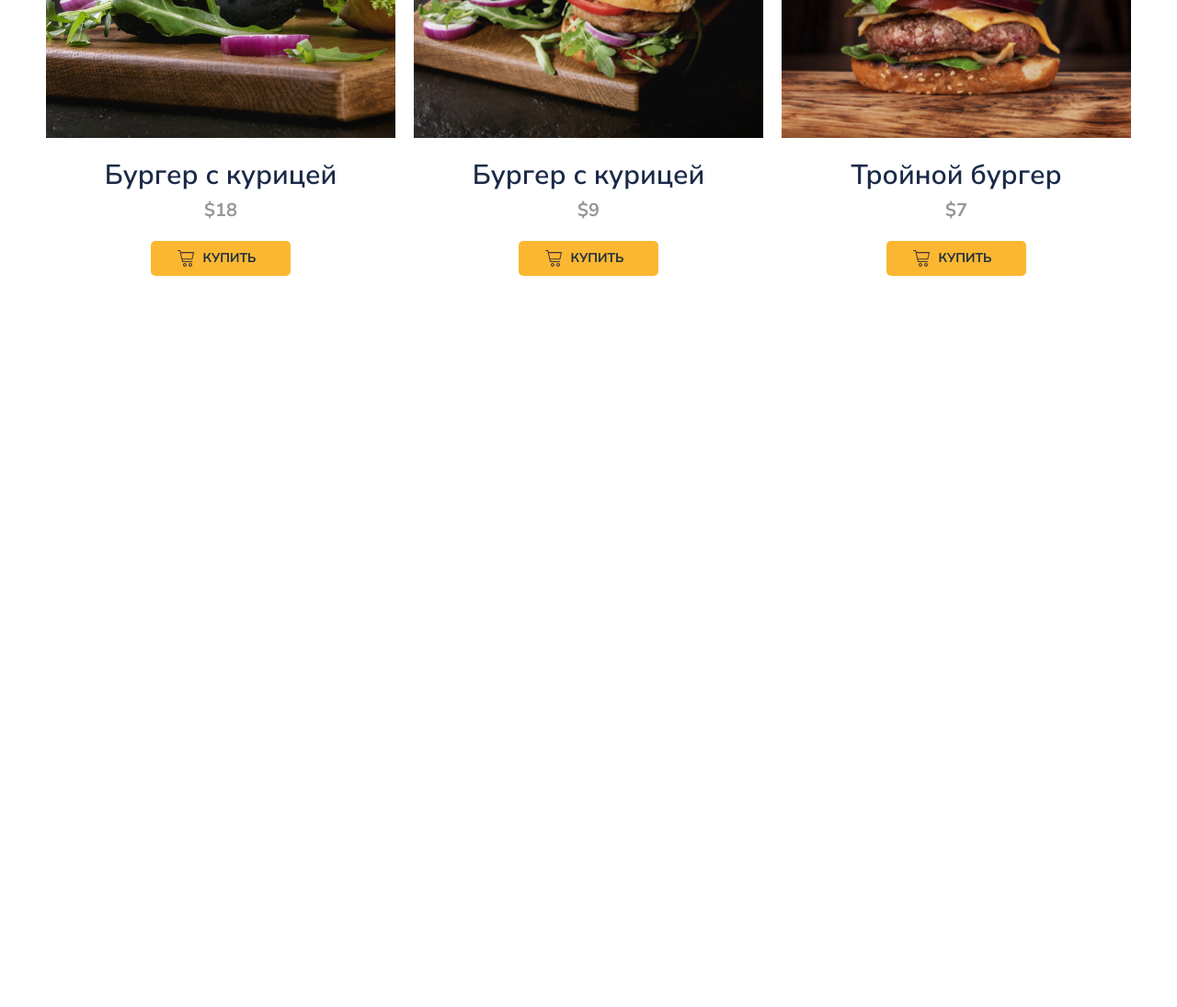
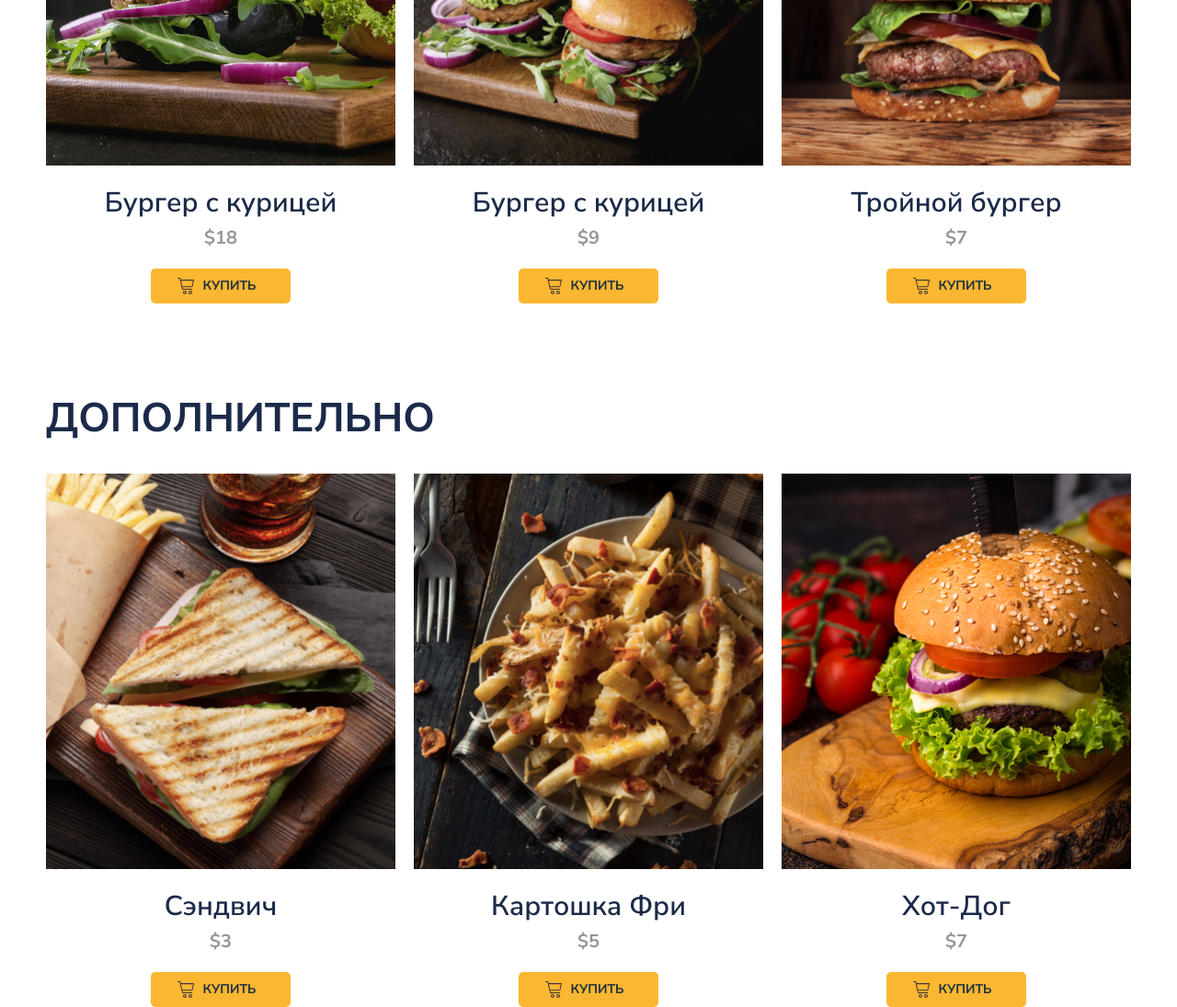
Before and after one commit to Kus-Elagina/Module01-Burger, a plain HTML site: page index.html in a window 1280 px wide. Shown: the part 2241-3336 px from the top of the page at 92% size. Before the commit the page ends 2541 px from the top, so only its background shows below. Drawn offline with nearby package versions, Linux system fonts and the light colour scheme.

Commit message:
Add extra-menu

```diff
--- a/index.html
+++ b/index.html
@@ -141,6 +141,50 @@
                 </div>
             </div>
         </section>
+        <section class="extra-menu">
+            <div class="container">
+                <div class="menu-header">
+                    <h2 class="menu-title">
+                    Дополнительно
+                    </h2>
+                </div>
+                <div class="menu-grid">
+                    <div class="menu-grid-item">
+                        <div class="menu-grid-cover">
+                            <img src="images/menu/07.jpg" alt="Сэндвич">
+                        </div>
+                        <p class="menu-grid-title">Сэндвич</p>
+                        <p class="menu-grid-price">$3</p>
+                        <button type="button" class="menu-grid-btn">
+                            <span class="menu-grid-icon"></span>
+                            <span class="menu-grid-text">купить</span>
+                        </button>
+                    </div>
+                    <div class="menu-grid-item">
+                        <div class="menu-grid-cover">
+                            <img src="images/menu/08.jpg" alt="Картошка Фри">
+                        </div>
+                        <p class="menu-grid-title">Картошка Фри</p>
+                        <p class="menu-grid-price">$5</p>
+                        <button type="button" class="menu-grid-btn">
+                            <span class="menu-grid-icon"></span>
+                            <span class="menu-grid-text">купить</span>
+                        </button>
+                    </div>
+                    <div class="menu-grid-item">
+                        <div class="menu-grid-cover">
+                            <img src="images/menu/01.jpg" alt="Хот-Дог">
+                        </div>
+                        <p class="menu-grid-title">Хот-Дог</p>
+                        <p class="menu-grid-price">$7</p>
+                        <button type="button" class="menu-grid-btn">
+                            <span class="menu-grid-icon"></span>
+                            <span class="menu-grid-text">купить</span>
+                        </button>
+                    </div>
+                </div>
+            </div>
+        </section>
     </main>
 </body>
 </html>
--- a/styles/main.css
+++ b/styles/main.css
@@ -221,7 +221,7 @@ main{
 .menu-grid{
     display: grid;
     grid-template-columns: repeat(3, 1fr);
-    gap: 20px;
+    gap: 50px 20px;
 }
 .menu-grid-cover{
     width: 100%;
@@ -282,3 +282,6 @@ main{
     text-transform: uppercase;
     color: #1E2F40;
 }
+.extra-menu{
+    margin-top:100px;
+}
```
Also changed, not shown: images/menu/07.jpg (added), images/menu/08.jpg (added), images/menu/09.jpg (added).
